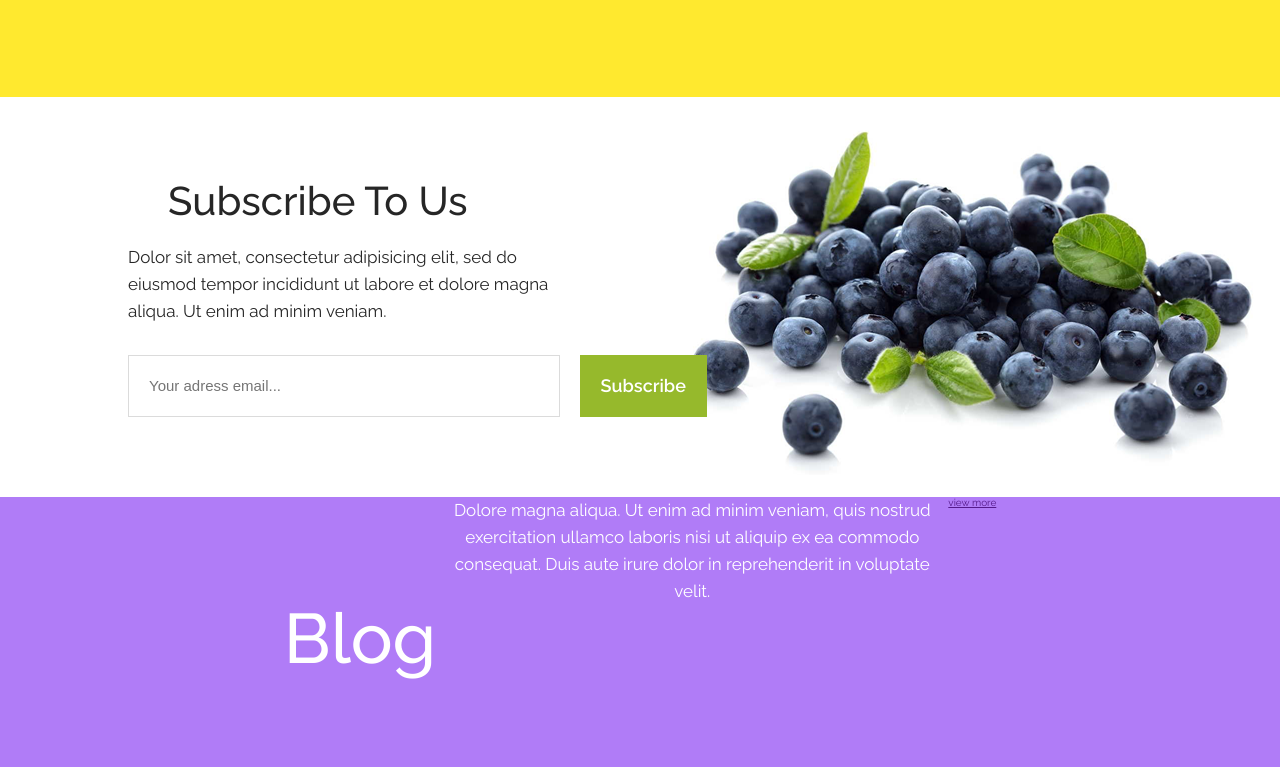
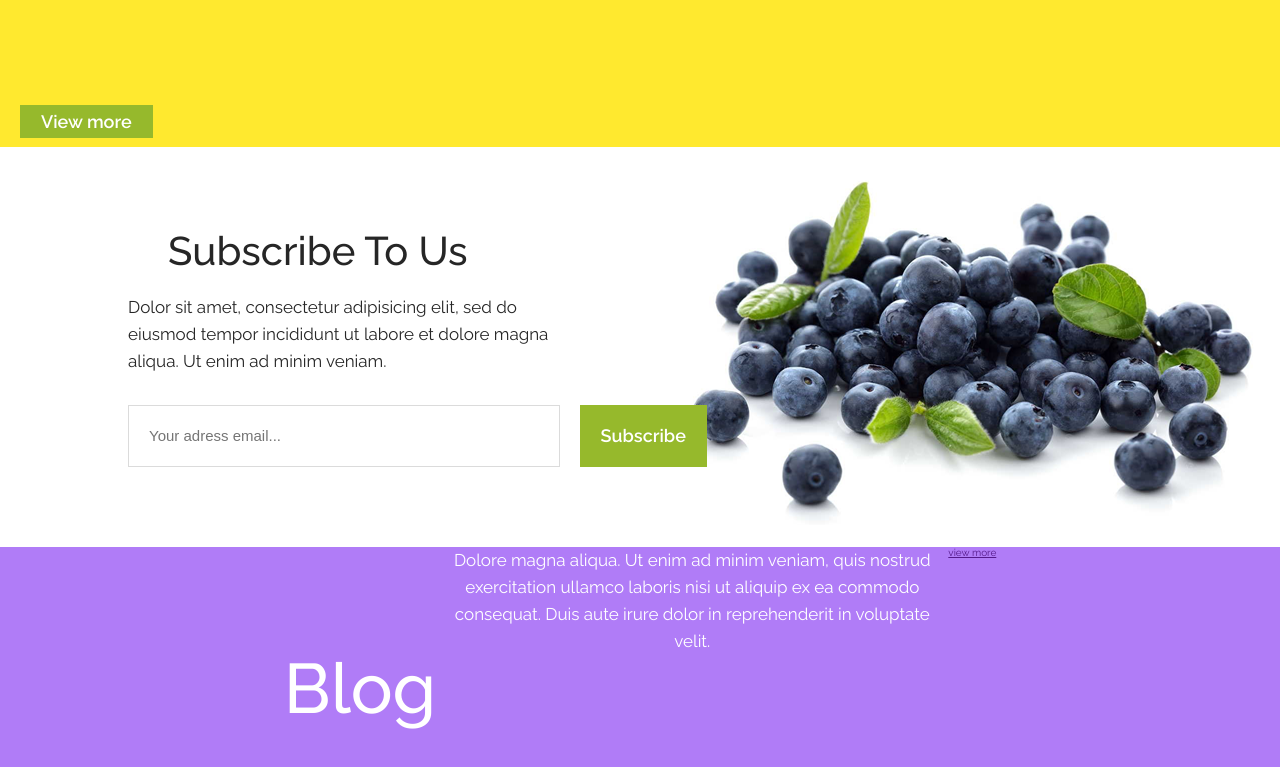
Before and after one commit to MazurMaciej/WebWeeklyDev-2, a plain HTML site: page index.html in a window 1280 px wide. Shown: the part 3541-4308 px from the top of the page. Drawn offline with Linux system fonts and the light colour scheme.

Commit message:
add button to gallery

```diff
--- a/index.html
+++ b/index.html
@@ -91,7 +91,7 @@
                     <img src="./img/img8.png" class="photo5">
                 </div>
             </div>
-            <!-- <a>View more</a> -->
+            <a>View more</a>
         </div>
 
         <div class="subscribe">
```
